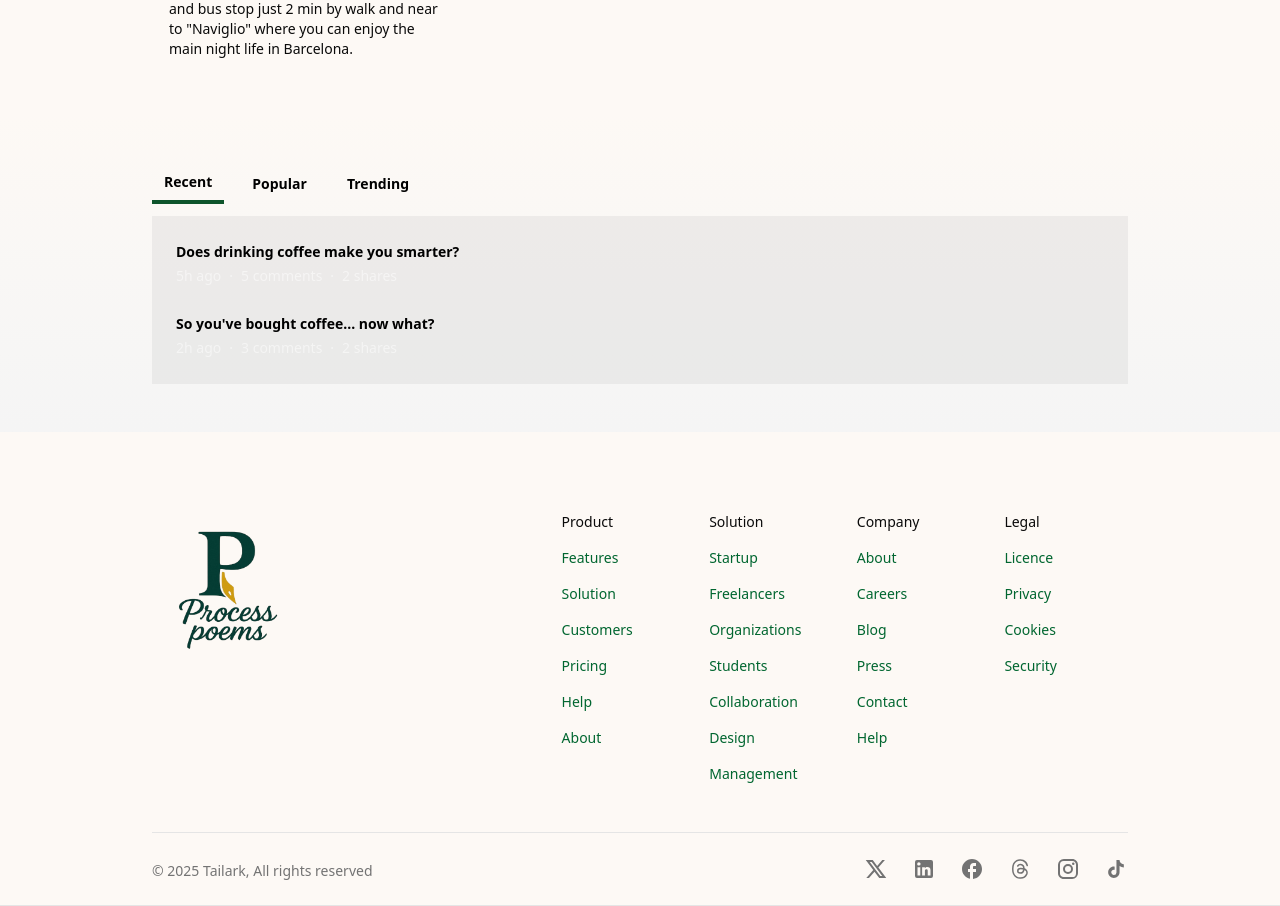
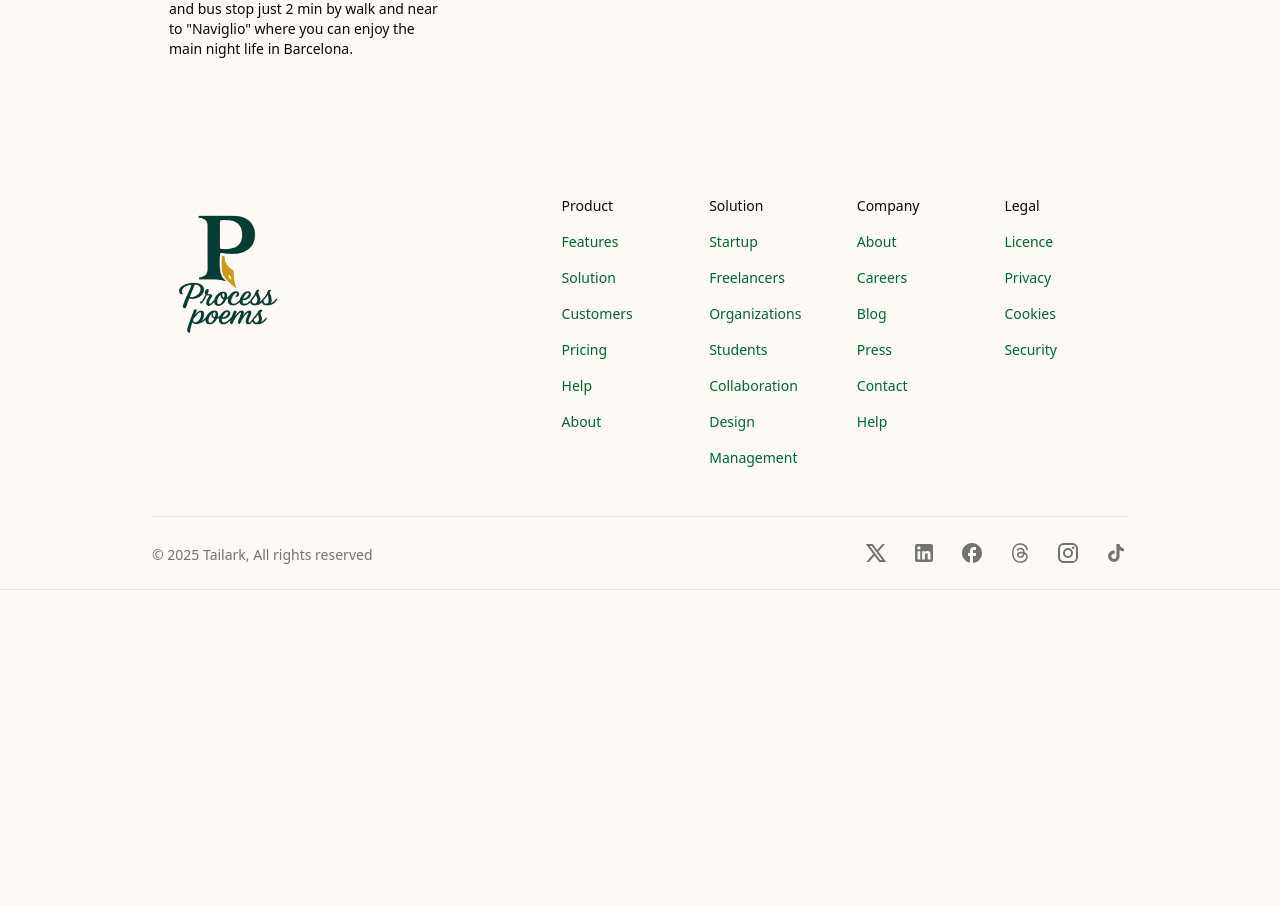
Before and after one commit to willycole12345/peom, a Next.js app: page / in a window 1280 px wide. Shown: the part 2829-3735 px from the top of the page. After the commit the page ends 3419 px from the top, so only its background shows below. Built offline with nearby package versions, Linux system fonts and the light colour scheme.

Commit message:
updated landing page

```diff
--- a/app/page.tsx
+++ b/app/page.tsx
@@ -5,7 +5,6 @@ import { HeroHeader } from "./components/header"
 import { Card } from '@/components/ui/card'
 import Image from 'next/image'
 import ContentSection from './components/ContentSection'
-import Blogpost from './components/blogpost'
 
 export default function Home() {
   return (
@@ -234,7 +233,7 @@ export default function Home() {
             </div>
           </div>
         </section>
-        <Blogpost />
+        {/* <Blogpost /> */}
       </main>
     </>
   );
```
Also changed, not shown: 2 other files (tests, documents, lock files or other folders).
